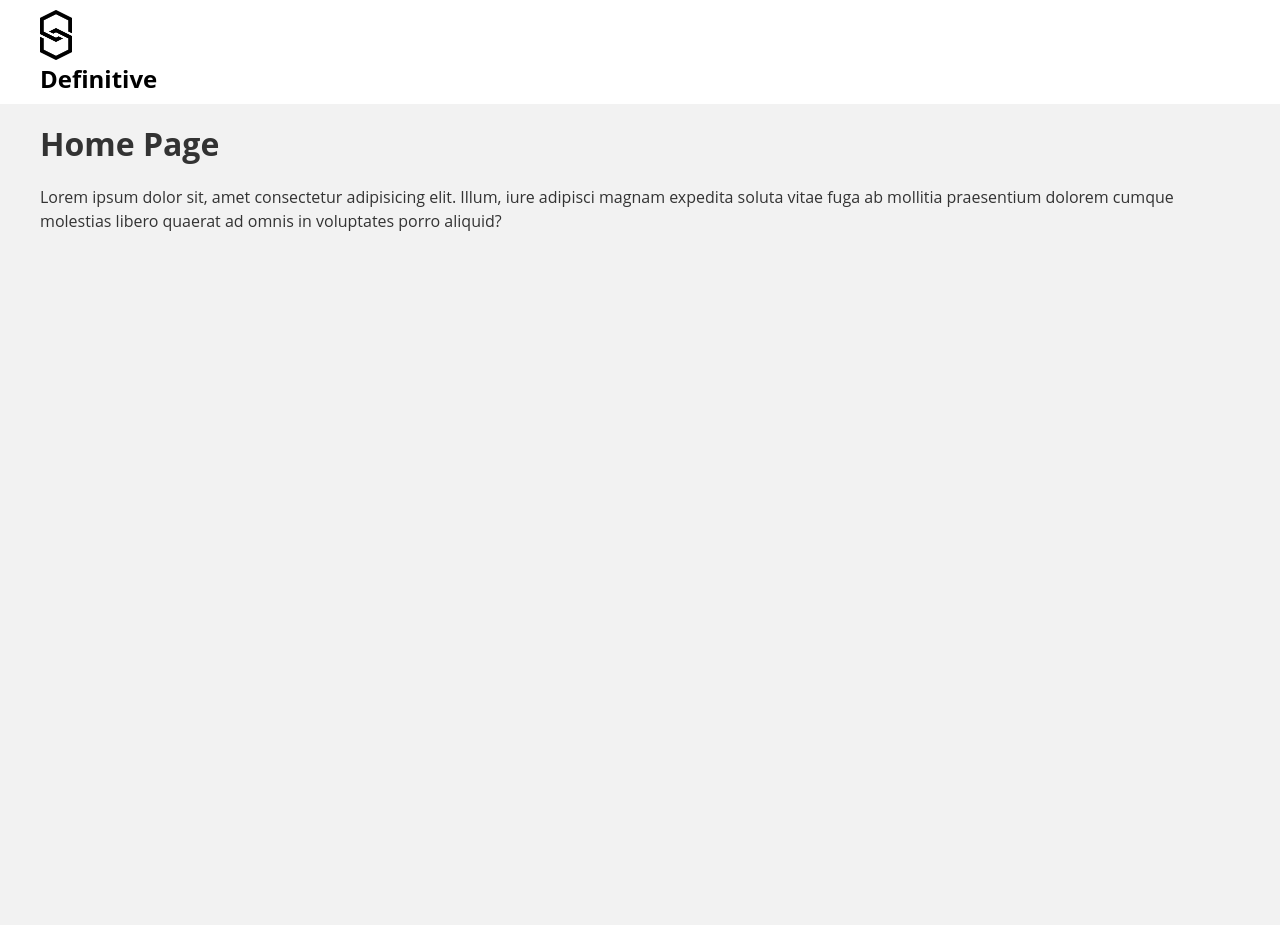
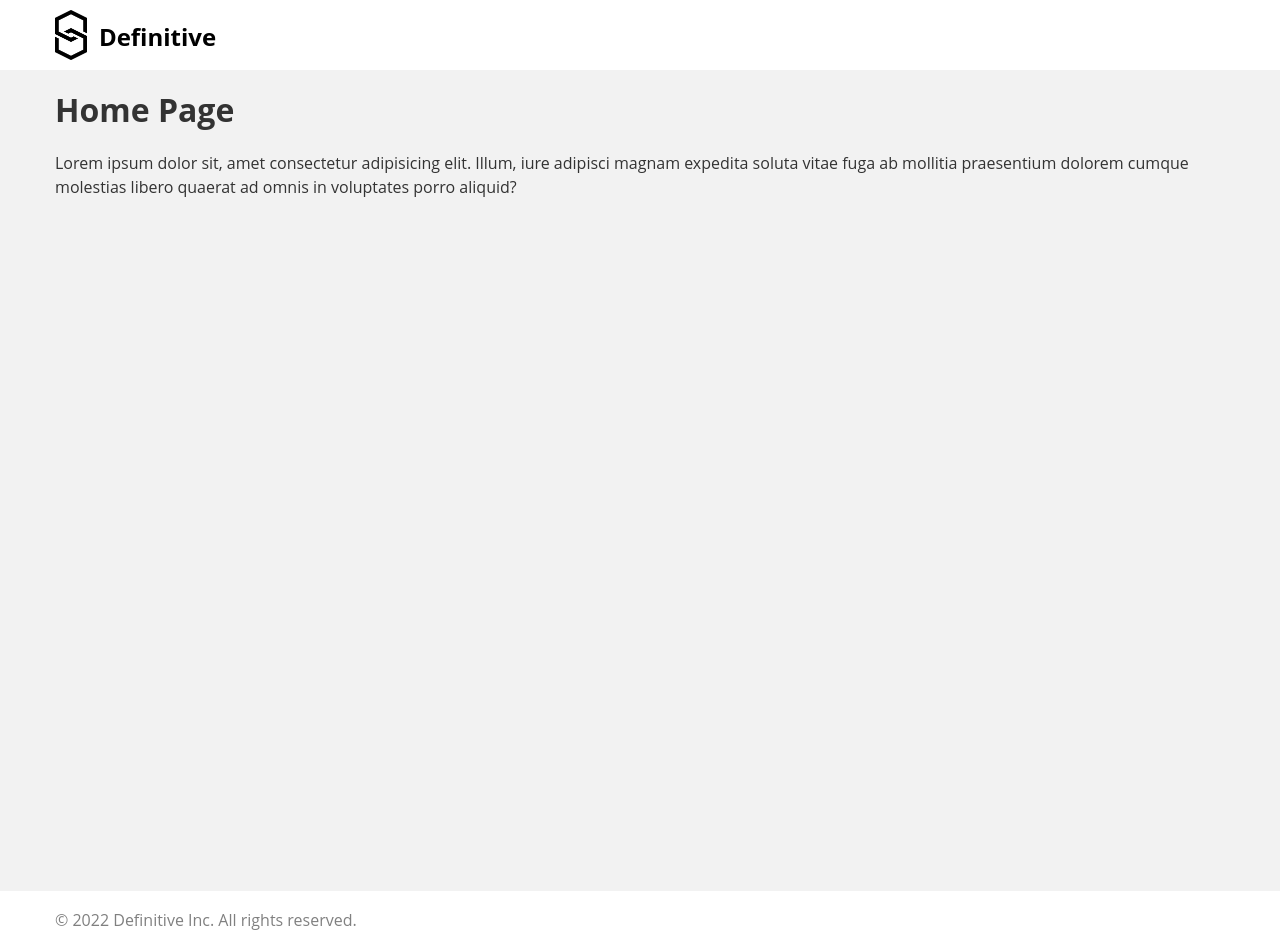
Before and after one commit to akenmehta/next-ts-poc, a Next.js app: page / in a window 1280 px wide. Shown: the top 946 px of the page. Built offline with nearby package versions, Linux system fonts and the light colour scheme.

Commit message:
💄 Minor styling

```diff
--- a/@shared/components/container/Grid.tsx
+++ b/@shared/components/container/Grid.tsx
@@ -4,6 +4,7 @@ import styled from 'styled-components';
 
 export interface IGridProps {
   maxWidth?: string; // * default = 1200px
+  hasDefaultPadding?: boolean; // * default = true
 }
 
 const Grid = styled.div<IGridProps>`
@@ -15,5 +16,6 @@ const Grid = styled.div<IGridProps>`
     display: table;
     clear: both;
   }
+  ${({ hasDefaultPadding = true }) => hasDefaultPadding && `padding: 0 15px;`}
 `;
 export { Grid };
--- a/@shared/components/layout/Footer.tsx
+++ b/@shared/components/layout/Footer.tsx
@@ -18,7 +18,7 @@ const Footer: FC<unknown> = () => {
 const FooterWrapper = styled.footer`
   color: ${colors.grays.gray};
   background-color: ${colors.neutrals.white};
-  padding: 20px;
+  padding: 20px 0;
 `;
 
 export { Footer };
--- a/@shared/components/layout/Header.tsx
+++ b/@shared/components/layout/Header.tsx
@@ -46,7 +46,7 @@ const Header = styled(HeaderContainer)<IProps>`
 const HeaderGrid = styled(Grid)<IGridProps & IProps>`
   display: flex;
   align-items: center;
-  padding: 10px 0;
+  padding: 10px 15px;
 
   * {
     color: ${({ color }: { color?: string }) => color || colors.grays.gray};
--- a/@shared/components/presentational/Logo.tsx
+++ b/@shared/components/presentational/Logo.tsx
@@ -48,7 +48,8 @@ const LogoContainer: FC<IProps> = (props) => {
 };
 
 const Logo = styled(LogoContainer)`
-  display: inline-block;
+  display: flex;
+  align-items: center;
 
   a {
     display: block;
--- a/pages/index.tsx
+++ b/pages/index.tsx
@@ -5,7 +5,7 @@ const Home: NextPage = () => {
   return (
     <div>
       <Head>
-        <title>Create Next App</title>
+        <title>Definitive | Home</title>
         <meta name="description" content="Generated by create next app" />
         <link rel="icon" href="/favicon.png" />
       </Head>
```
